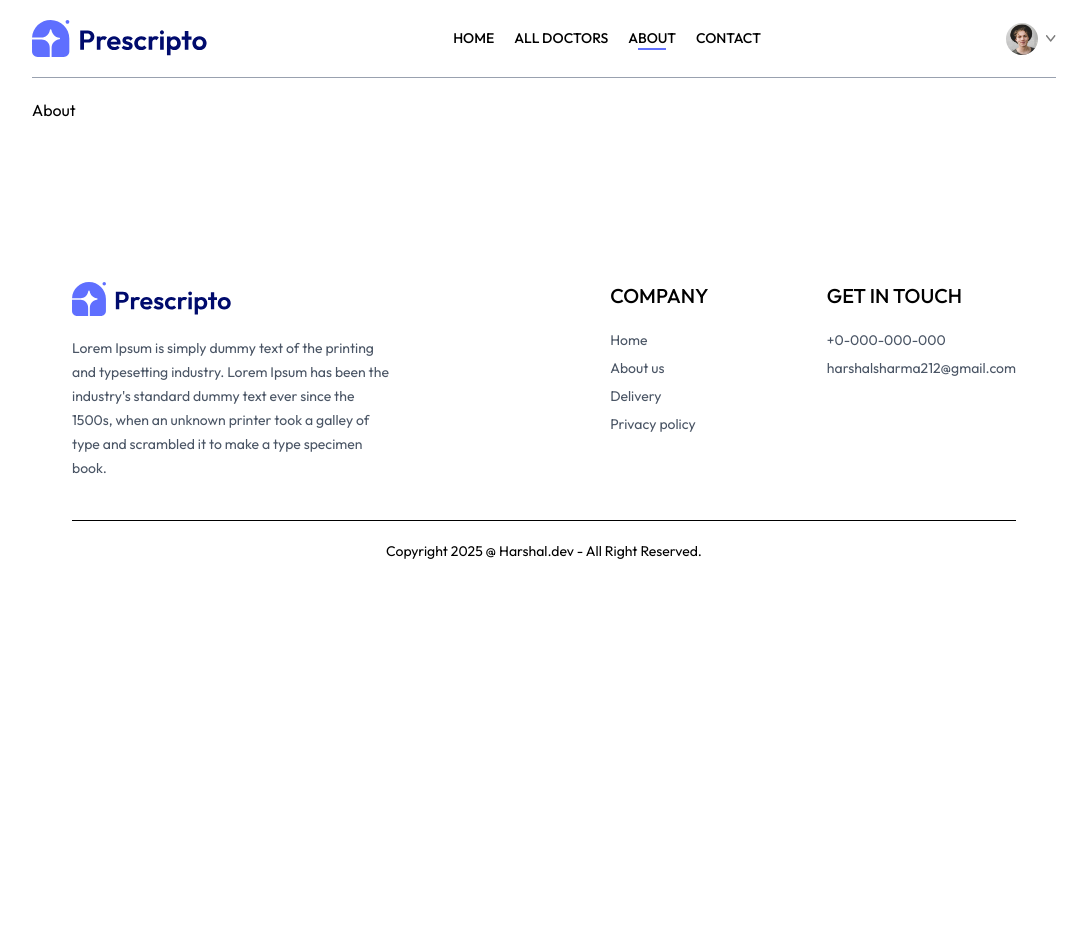
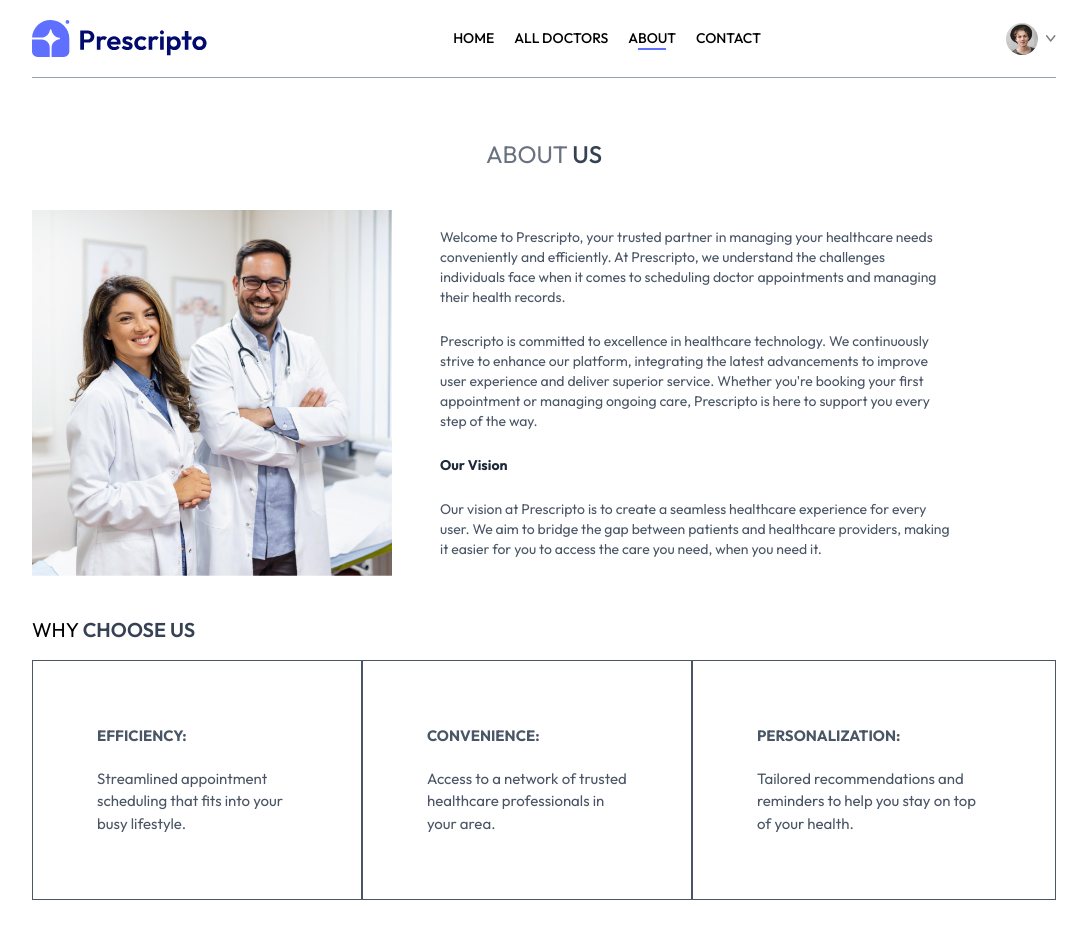
Before and after one commit to Harshal0Sharma/HealthBook, a React app in the folder frontend/: page /about in a window 1280 px wide. Shown: the top 952 px of the page, without its empty margins (96-1183 px from the left). Before the commit the page ends 800 px from the top, so only its background shows below. Built offline with nearby package versions, Linux system fonts and the light colour scheme; the HTML template or start-up script is replaced by a standard one.

Commit message:
about us page

```diff
--- a/frontend/src/pages/About.jsx
+++ b/frontend/src/pages/About.jsx
@@ -1,9 +1,77 @@
-import React from 'react'
+import React from "react";
+import { assets } from "../assets/assets";
 
 const About = () => {
   return (
-    <div>About</div>
-  )
-}
+    <div>
+      <div className="text-center text-2xl pt-10 text-gray-500">
+        <p>
+          ABOUT <span className="text-gray-700 font-medium">US</span>
+        </p>
+      </div>
 
-export default About
+      <div className="my-10 flex flex-col md:flex-row gap-12">
+        <img
+          className="w-full md:max-w-[360px] :"
+          src={assets.about_image}
+          alt=""
+        />
+        <div className="flex flex-col justify-center gap-6 md:w-2/4 text-sm text-gray-600">
+          <p>
+            Welcome to Prescripto, your trusted partner in managing your
+            healthcare needs conveniently and efficiently. At Prescripto, we
+            understand the challenges individuals face when it comes to
+            scheduling doctor appointments and managing their health records.
+          </p>
+          <p>
+            Prescripto is committed to excellence in healthcare technology. We
+            continuously strive to enhance our platform, integrating the latest
+            advancements to improve user experience and deliver superior
+            service. Whether you're booking your first appointment or managing
+            ongoing care, Prescripto is here to support you every step of the
+            way.
+          </p>
+          <b className="text-gray-800">Our Vision</b>
+          <p>
+            Our vision at Prescripto is to create a seamless healthcare
+            experience for every user. We aim to bridge the gap between patients
+            and healthcare providers, making it easier for you to access the
+            care you need, when you need it.
+          </p>
+        </div>
+      </div>
+
+      <div className="text-xl my-4">
+        <p>
+          WHY <span className="text-gray-700 font-semibold">CHOOSE US</span>
+        </p>
+      </div>
+
+      <div className="flex flex-col md:flex-row mb-20">
+        <div className="border px-10 md:px-16 py-8 sm:py-16 flex flex-col gap-5 text-[15px] hover:bg-amber-500 hover:text-white transition-all duration-300 text-gray-600 cursor-pointer">
+          <b>EFFICIENCY:</b>
+          <p>
+            Streamlined appointment scheduling that fits into your busy
+            lifestyle.
+          </p>
+        </div>
+        <div className="border px-10 md:px-16 py-8 sm:py-16 flex flex-col gap-5 text-[15px] hover:bg-amber-500 hover:text-white transition-all duration-300 text-gray-600 cursor-pointer">
+          <b>CONVENIENCE:</b>
+          <p>
+            Access to a network of trusted healthcare professionals in your
+            area.
+          </p>
+        </div>
+        <div className="border px-10 md:px-16 py-8 sm:py-16 flex flex-col gap-5 text-[15px] hover:bg-amber-500 hover:text-white transition-all duration-300 text-gray-600 cursor-pointer">
+          <b>PERSONALIZATION:</b>
+          <p>
+            Tailored recommendations and reminders to help you stay on top of
+            your health.
+          </p>
+        </div>
+      </div>
+    </div>
+  );
+};
+
+export default About;
```
